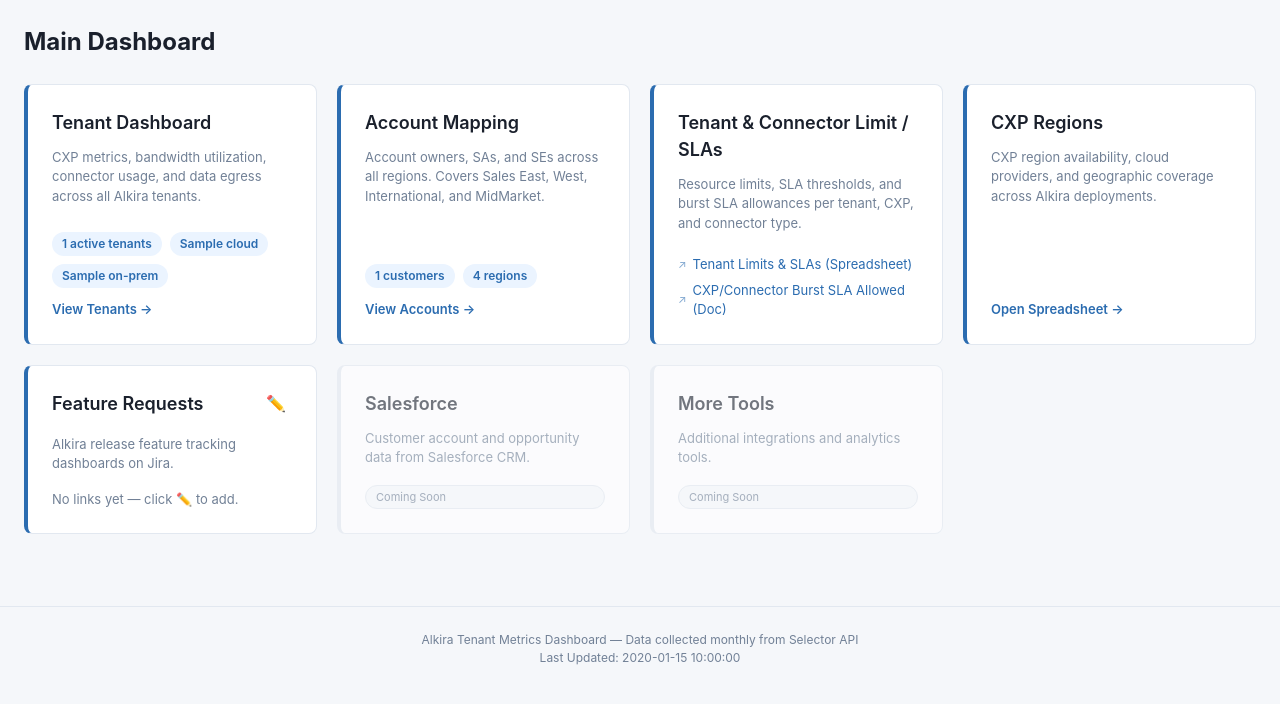
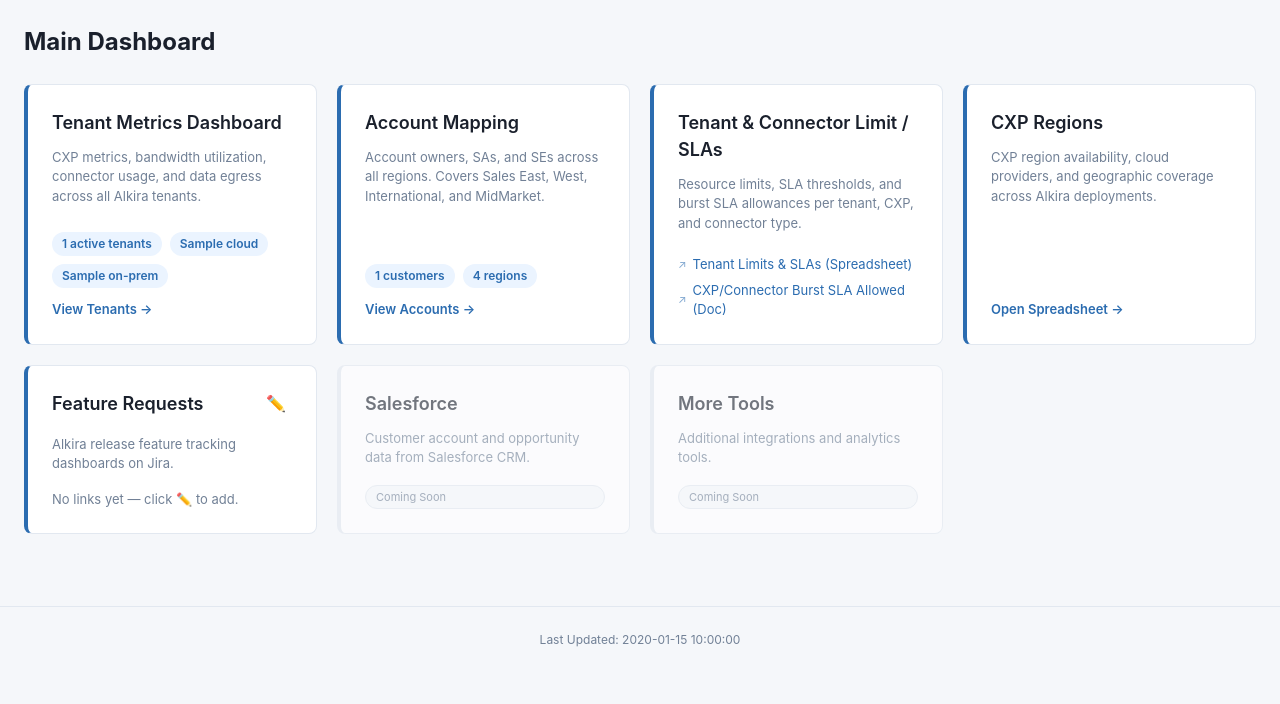
Before and after one commit to Deepesh-Kumar/Dashboard, a Python web app: template templates/home.html in a window 1280 px wide. Shown: the part 55-759 px from the top of the page. Run offline with Jinja, Linux system fonts and the light colour scheme; the template is opened without the code that fills it: most values are stand-ins (such as "Sample title", 1, 10 or a date in 2020).

Commit message:
Remove footer text, rename Tenant Dashboard card

```diff
--- a/templates/base.html
+++ b/templates/base.html
@@ -19,7 +19,6 @@
         {% block content %}{% endblock %}
     </main>
     <footer class="footer">
-        <p>Alkira Tenant Metrics Dashboard &mdash; Data collected monthly from Selector API</p>
         <p>Last Updated: {{ collected_at if collected_at else 'N/A' }}</p>
     </footer>
     {% block scripts %}{% endblock %}
--- a/templates/home.html
+++ b/templates/home.html
@@ -9,7 +9,7 @@
 
 <div class="portal-grid">
     <a href="/index.html" class="portal-card">
-        <h2 class="portal-card-title">Tenant Dashboard</h2>
+        <h2 class="portal-card-title">Tenant Metrics Dashboard</h2>
         <p class="portal-card-desc">CXP metrics, bandwidth utilization, connector usage, and data egress across all Alkira tenants.</p>
         <div class="portal-card-stats">
             <span class="portal-card-stat">{{ active_count }} active tenants</span>
```
